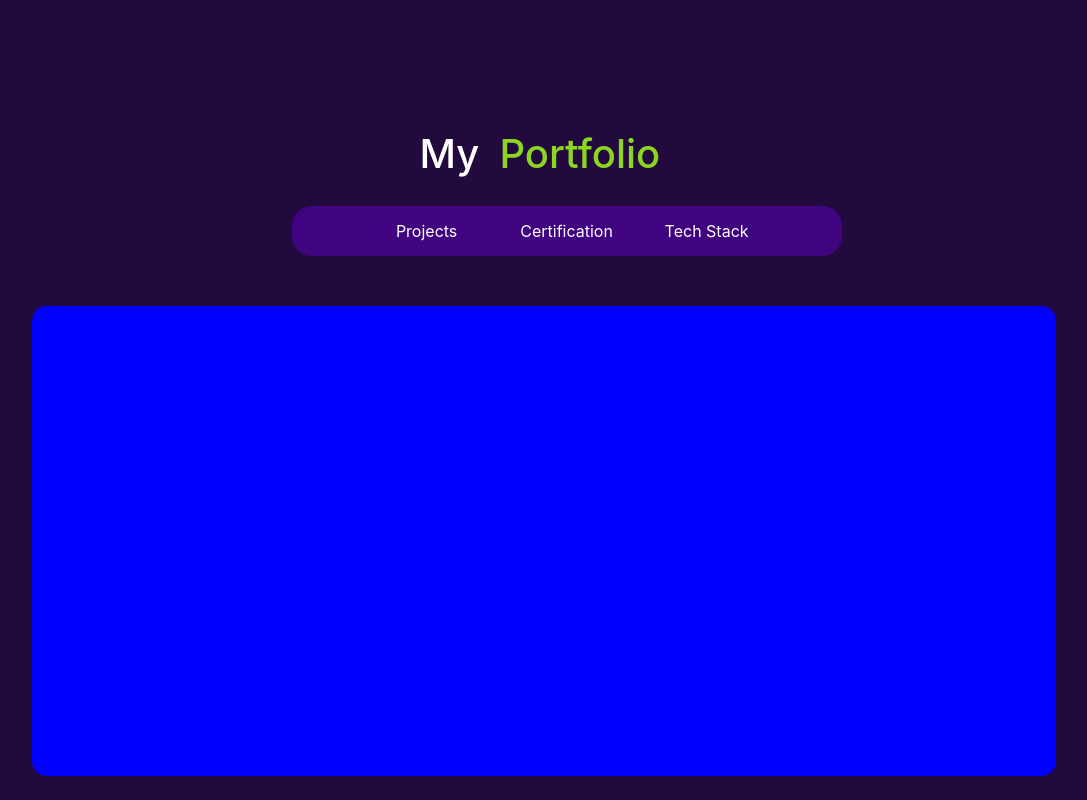
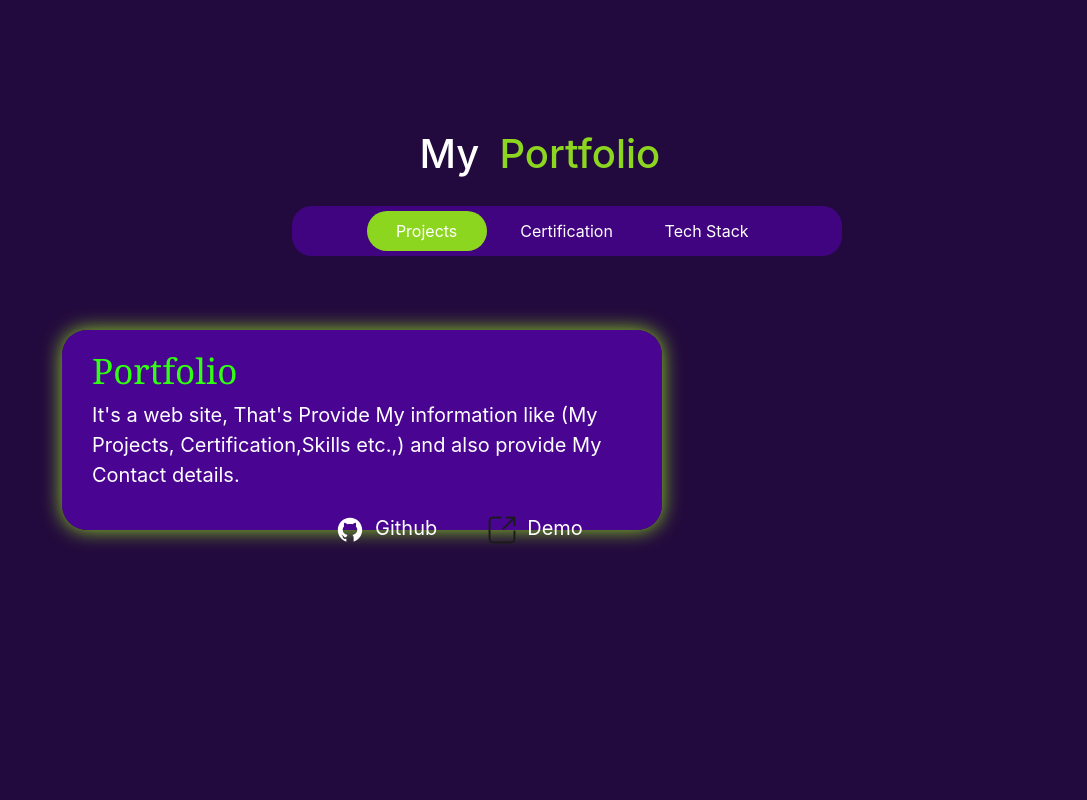
Before and after one commit to Sandesh-Chougala/Portfolio, a React (Create React App) app: page / in a window 1280 px wide. Shown: the part 1650-2450 px from the top of the page, without its empty margins (118-1205 px from the left). Built offline with nearby package versions, Linux system fonts and the light colour scheme.

Commit message:
first project updated with git and demo icons

```diff
--- a/src/componets/css/portfolio.css
+++ b/src/componets/css/portfolio.css
@@ -64,12 +64,57 @@
   transition: 1s;
   width: auto;
 }
+#project {
+  background-color: rgba(141, 214, 31, 1);
+}
+
 /*projects stylesling*/
 .projects {
-  background-color: blue;
   height: 470px;
   border-radius: 15px;
   width: 80%;
   margin-left: 150px;
   margin-top: 50px;
 }
+.project1 {
+  height: 200px;
+  border-radius: 25px;
+  width: 600px;
+  left: 180px;
+  position: absolute;
+  top: 1980px;
+  background-color: #5104a4d3;
+  box-shadow: 0 0 20px rgba(141, 214, 31, 1);
+}
+.project1 h1 {
+  font-size: 35px;
+  font-family: Georgia, "Times New Roman", Times, serif;
+  margin-left: 30px;
+  color: rgb(49, 255, 17);
+  margin-top: 20px;
+}
+
+.project1 p {
+  font-size: 20px;
+  margin-left: 30px;
+}
+.btn a {
+  text-decoration: none;
+  color: white;
+  font-size: 20px;
+  margin-left: 10px;
+}
+
+.btn {
+  background-color: transparent;
+  margin-left: 250px;
+  margin-bottom: 10px;
+}
+.btn img {
+  width: auto;
+  height: 30px;
+  padding-right: 10px;
+}
+.redirect img {
+  margin-left: 40px;
+}
--- a/src/componets/portfolio.js
+++ b/src/componets/portfolio.js
@@ -96,7 +96,22 @@ function Portfolio() {
         </div>
       </div>
       <div className="projects" id="projects">
-        <div className="project1"></div>
+        <div className="project1">
+          <h1>Portfolio</h1>
+          <p>
+            It's a web site, That's Provide My information like (My Projects,
+            Certification,Skills etc.,) and also provide My Contact details.
+          </p>
+          <div className="btn">
+            <a href="#" alt="github-link">
+              <img src="./assets/icons/github.svg" alt="github img"></img>Github
+            </a>
+            <a href="#" alt="demo-link" className="redirect">
+              <img src="./assets/icons/redirect.png" alt="github img"></img>
+              Demo
+            </a>
+          </div>
+        </div>
       </div>
     </div>
   );
```
